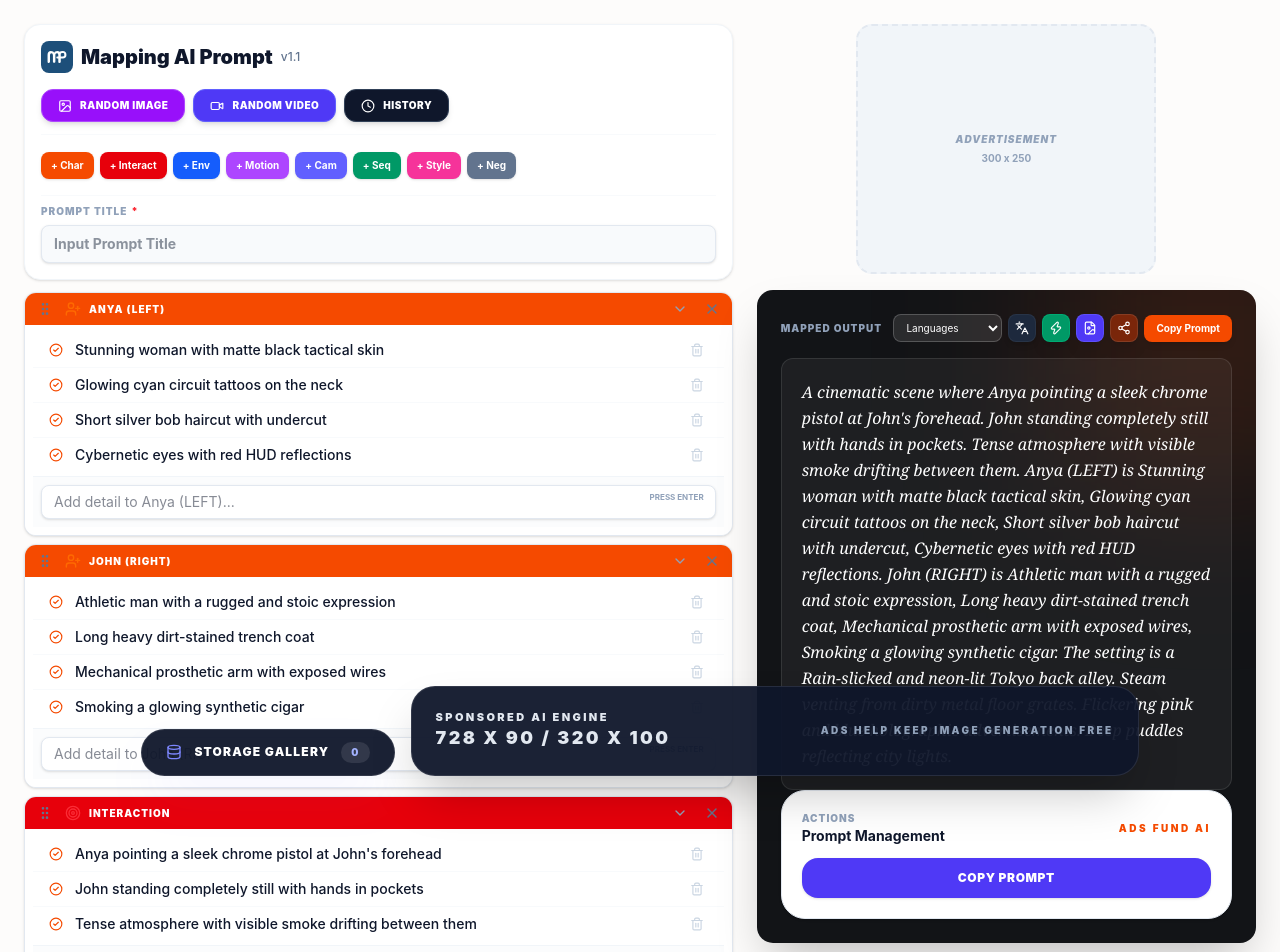
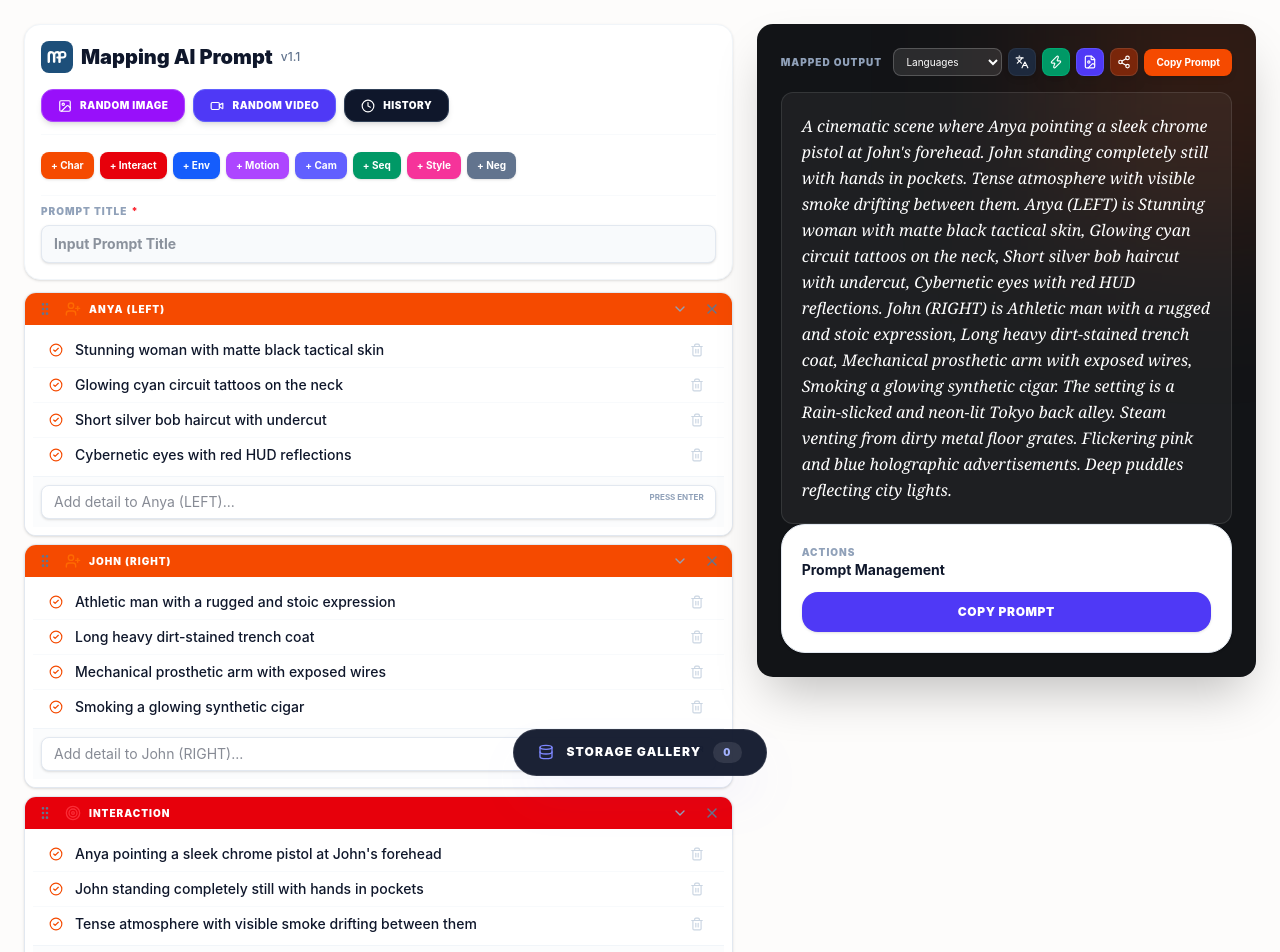
Before and after one commit to promptferry/promptmap, a React (Vite) app: page / in a window 1280 px wide. Shown: the top 952 px of the page. Built offline with nearby package versions, Linux system fonts and the light colour scheme.

Commit message:
feat: disable ads functionality
- Set SHOW_ADS to false to hide all ad placements
- Remove 'Ads fund AI' text from actions header
- All ad slots (300x250, 728x90, 320x100) are now hidden

```diff
--- a/src/App.jsx
+++ b/src/App.jsx
@@ -68,7 +68,7 @@ import * as XLSX from 'xlsx';
 import { TEMPLATES } from './templates';
 import { STYLE_GROUPS } from './styles';
 
-const SHOW_ADS = true; // Toggle this to true when you want to show ads
+const SHOW_ADS = false; // Toggle this to true when you want to show ads
 
 const HISTORY_ENTRIES = [
   {
@@ -1056,7 +1056,6 @@ export default function App() {
                   <p className="text-[10px] font-black uppercase tracking-widest text-slate-400">Actions</p>
                   <p className="text-sm font-bold text-slate-900">Prompt Management</p>
                 </div>
-                <span className="text-[10px] font-black uppercase tracking-[0.25em] text-orange-600">Ads fund AI</span>
               </div>
 
               <div className="flex gap-3">
```
